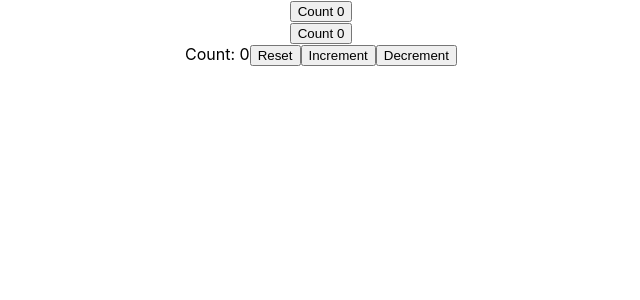
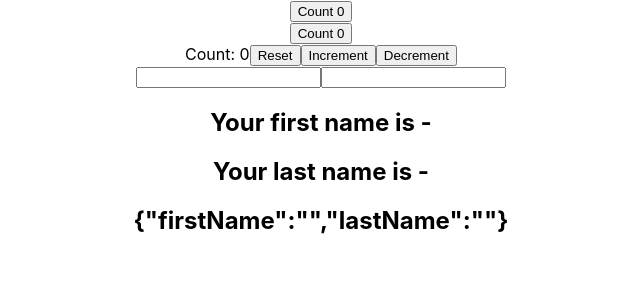
Before and after one commit to ndangohmofor/react-hooks, a React (Create React App) app: page / in a window 1280 px wide. Shown: the top 300 px of the page, without its empty margins (319-959 px from the left). Built offline with nearby package versions, Linux system fonts and the light colour scheme.

Commit message:
useState with objects

```diff
--- a/src/App.js
+++ b/src/App.js
@@ -2,6 +2,7 @@
 import './App.css';
 import ClassCounter from './components/ClassCounter';
 import HookCounter from './components/HookCounter';
+import HookCounterThree from './components/HookCounterThree';
 import HookCounterTwo from './components/HookCounterTwo';
 
 function App() {
@@ -10,6 +11,7 @@
       <ClassCounter />
       <HookCounter />
       <HookCounterTwo />
+      <HookCounterThree />
     </div>
   );
 }
--- /dev/null
+++ b/src/components/HookCounterThree.js
@@ -0,0 +1,18 @@
+import React, { useState } from "react"
+
+const HookCounterThree = () => {
+    const [name, setName] = useState({firstName: "", lastName: ""});
+  return (
+    <div>
+      <form>
+        <input type="text" value={name.firstName} onChange={(e) => setName({...name, firstName: e.target.value})} />
+        <input type="text" value={name.lastName} onChange={(e) => setName({...name, lastName: e.target.value})} />
+        <h2>Your first name is - {name.firstName}</h2>
+        <h2>Your last name is - {name.lastName}</h2>
+        <h2>{JSON.stringify(name)}</h2>
+      </form>
+    </div>
+  )
+};
+
+export default HookCounterThree;
```
